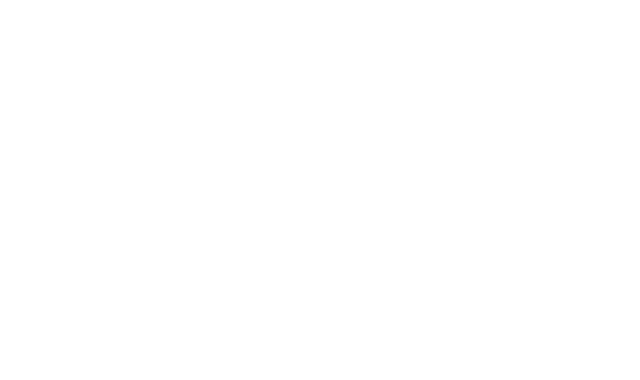
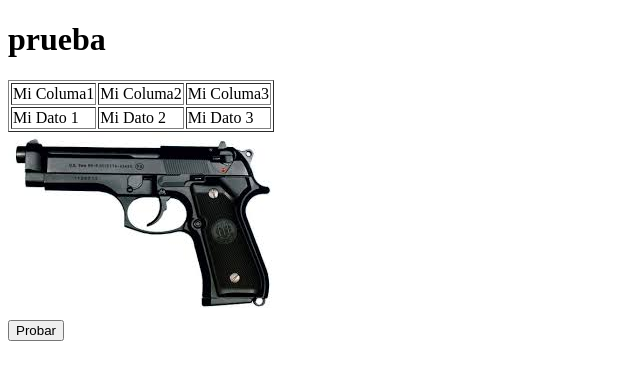
Before and after one commit to NicolasCondal/JavaScript, a plain HTML site: page Index.html in a window 1280 px wide. Shown: the whole page, without its empty margins (0-640 px from the left). Drawn offline with Linux system fonts and the light colour scheme.

Commit message:
Septima Vez

```diff
--- /dev/null
+++ b/DOM.js
@@ -0,0 +1,14 @@
+console.log(document.title);
+
+document.title = 'Prueba Js';
+
+var h1 = document.getElementsByTagName('h1');
+h1[0].innerHTML = 'prueba';
+
+var boton = document.getElementById('boton');
+
+boton.addEventListener('click', Mensaje);
+
+function Mensaje (){
+    alert("ahr");
+}
--- a/Index.html
+++ b/Index.html
@@ -5,13 +5,28 @@
 </head>
 <body>
 
-    <table>
-
+    <h1> Prueba de JavaScript 1 </h1>
+    <table border="1">
+<tr>
+    <td>Mi Columa1</td>
+    <td>Mi Columa2</td>
+    <td>Mi Columa3</td>
+</tr>
+<tr>
+    <td>Mi Dato 1 </td>
+    <td>Mi Dato 2 </td>
+    <td>Mi Dato 3 </td>
+</tr>
     </table>
 
+    <img src="Imagenes/Arma 1.jpg  " >
+
+<form action="">
+  <button type="submit" id="boton"> Probar </button>
+
+</form>
 
 
-
-    <script src="Funciones.js"> </script>
+    <script src="DOM.js"> </script>
 </body>
 </html>
```
Also changed, not shown: 1 other file.
